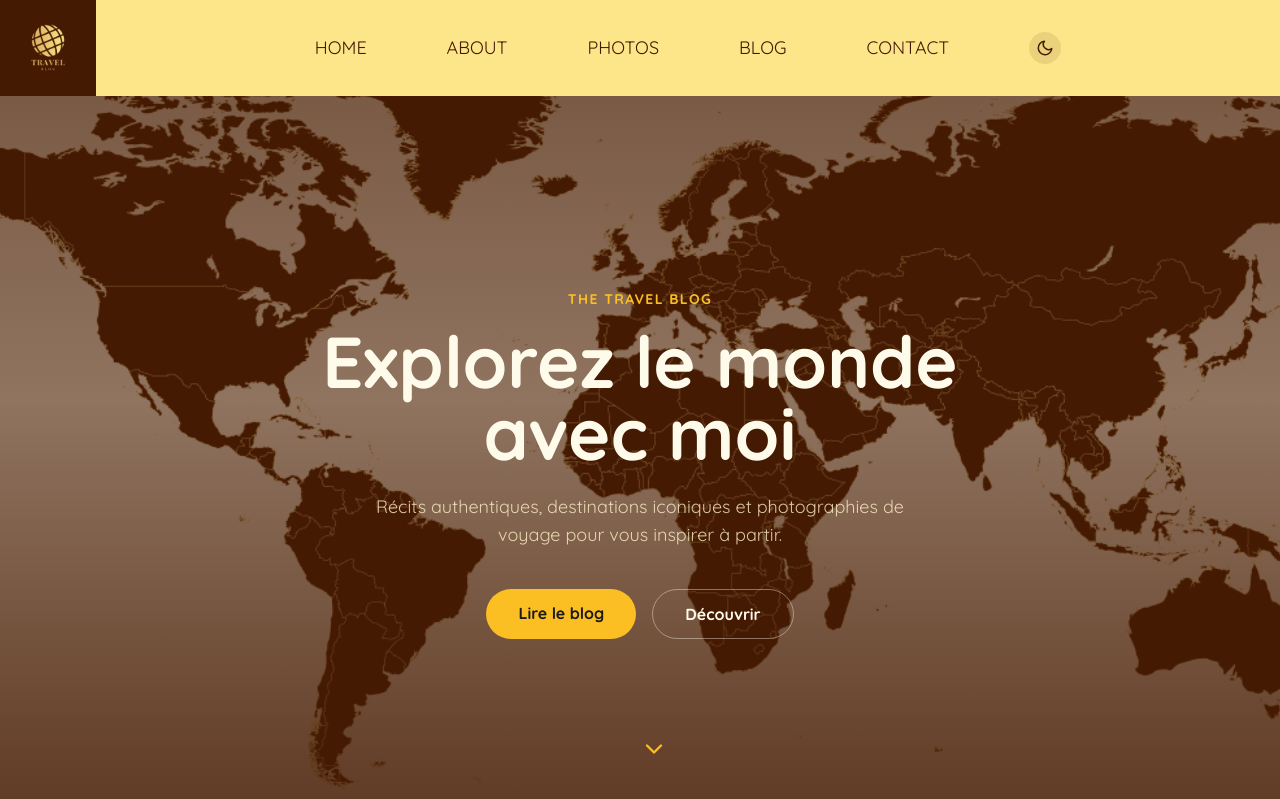
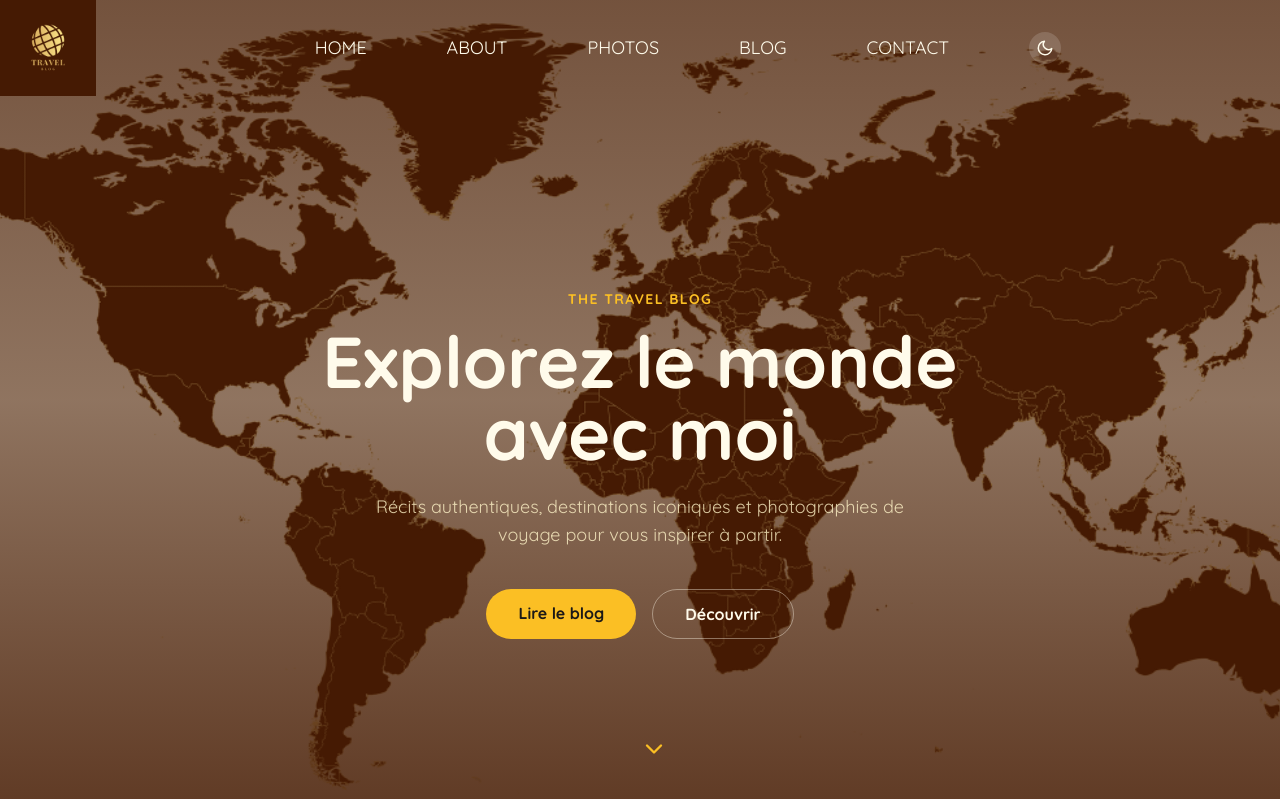
Before and after one commit to Boubacarkonate/exempleBlog, a React (Vite) app: page / in a window 1280 px wide. Shown: the top 799 px of the page. Built offline with nearby package versions, Linux system fonts and the light colour scheme.

Commit message:
header: verre dépoli au scroll, transparent sur le hero

```diff
--- a/src/hearder/NavBar.tsx
+++ b/src/hearder/NavBar.tsx
@@ -5,27 +5,33 @@ import { useDarkMode } from "../hooks/useDarkMode";
 import LogoNav from "./LogoNav";
 
 const NavBar = () => {
-  const [opacity, setOpacity] = useState<number>(1);
+  const [scrolled, setScrolled] = useState<boolean>(false);
   const { isDark, toggle } = useDarkMode();
 
   useEffect(() => {
-    const handleScroll = () => {
-      const newOpacity = Math.max(0.8, 1 - window.scrollY / 300);
-      setOpacity(newOpacity);
-    };
-    window.addEventListener("scroll", handleScroll);
+    const handleScroll = () => setScrolled(window.scrollY > 20);
+    window.addEventListener("scroll", handleScroll, { passive: true });
     return () => window.removeEventListener("scroll", handleScroll);
   }, []);
 
   return (
     <div
-      className="fixed inset-x-0 top-0 z-20 flex w-full flex-row transition-opacity duration-300"
-      style={{ opacity }}
+      className={`fixed inset-x-0 top-0 z-20 flex w-full flex-row transition-all duration-300 ${
+        scrolled
+          ? "border-b border-amber-200/50 bg-amber-50/85 shadow-sm backdrop-blur-md dark:border-stone-700/50 dark:bg-stone-900/85"
+          : "bg-transparent"
+      }`}
     >
       <div>
         <LogoNav logoName="logo" />
       </div>
-      <ul className="flex w-full flex-wrap items-center justify-center gap-2 bg-amber-200 p-4 text-lg uppercase text-amber-950 transition-colors duration-300 dark:bg-stone-800 dark:text-amber-100 md:justify-center md:gap-10 md:space-x-10">
+      <ul
+        className={`flex w-full flex-wrap items-center justify-center gap-2 p-4 text-lg uppercase transition-colors duration-300 md:justify-center md:gap-10 md:space-x-10 ${
+          scrolled
+            ? "text-amber-950 dark:text-amber-100"
+            : "text-amber-50"
+        }`}
+      >
         <li className="whitespace-nowrap hover:scale-125 hover:underline">
           <Link to="/" aria-label="Aller à l'accueil">
             Home
@@ -55,7 +61,11 @@ const NavBar = () => {
           <button
             onClick={toggle}
             aria-label={isDark ? "Passer en mode clair" : "Passer en mode sombre"}
-            className="flex h-8 w-8 items-center justify-center rounded-full bg-amber-950/10 text-amber-950 transition-all hover:scale-110 hover:bg-amber-950/20 dark:bg-amber-100/10 dark:text-amber-100 dark:hover:bg-amber-100/20"
+            className={`flex h-8 w-8 items-center justify-center rounded-full transition-all hover:scale-110 ${
+              scrolled
+                ? "bg-amber-950/10 text-amber-950 hover:bg-amber-950/20 dark:bg-amber-100/10 dark:text-amber-100 dark:hover:bg-amber-100/20"
+                : "bg-white/15 text-amber-50 hover:bg-white/25"
+            }`}
           >
             {isDark ? <FiSun size={18} /> : <FiMoon size={18} />}
           </button>
```
